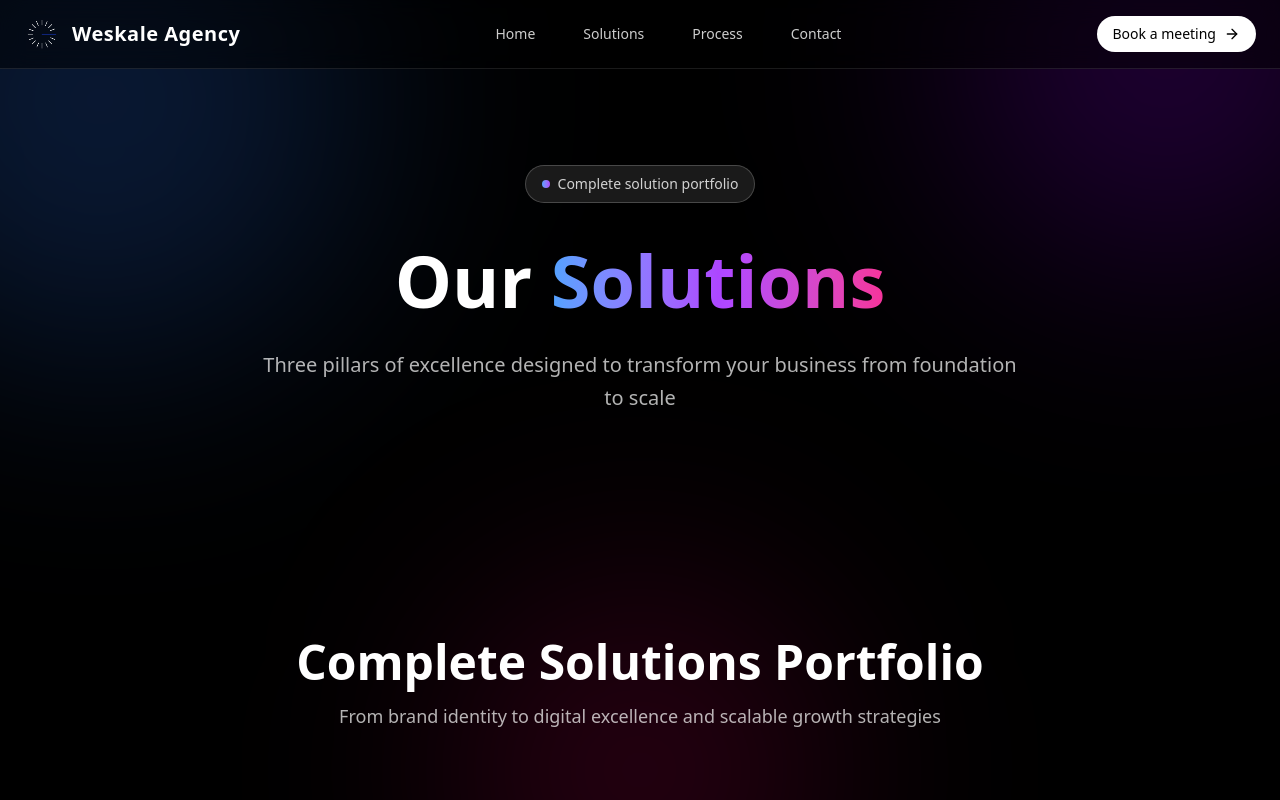
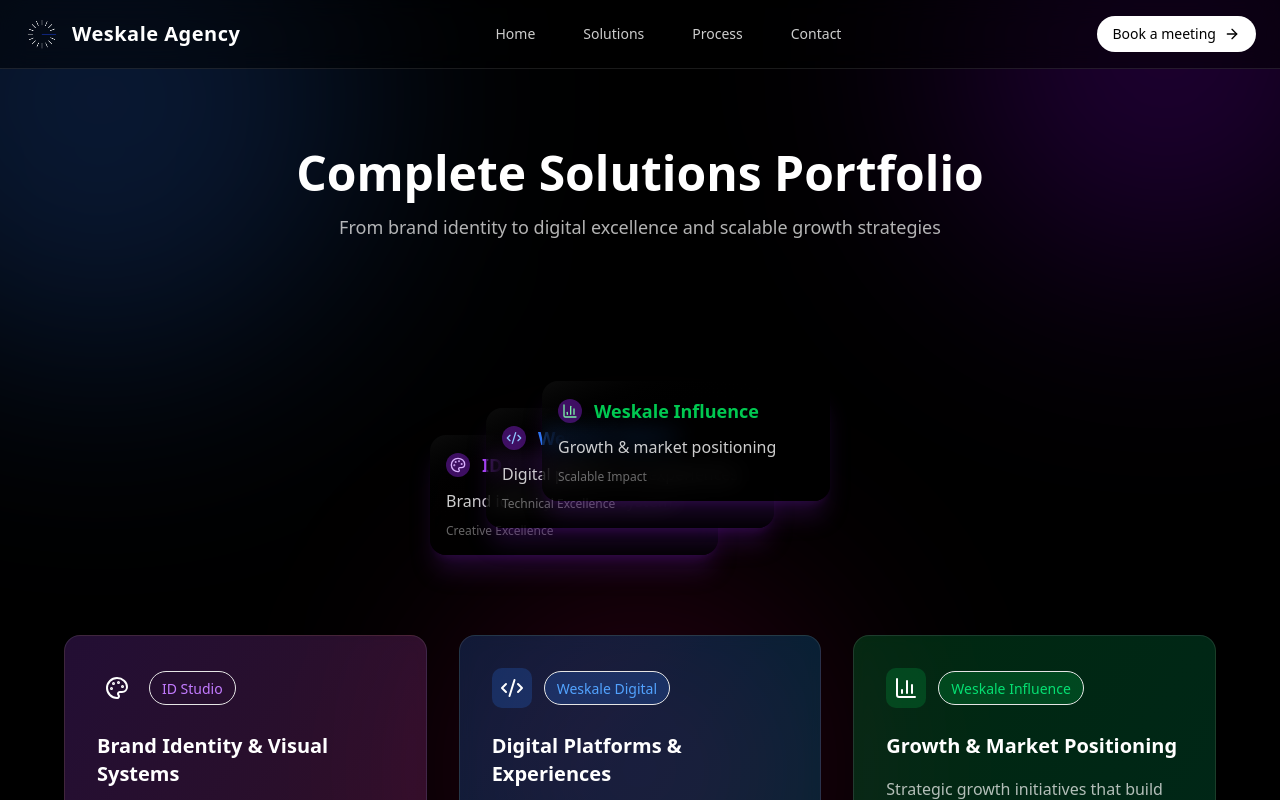
Before and after one commit to LeOuazz/Weskale, a Next.js app: page /solutions in a window 1280 px wide. Shown: the top 800 px of the page. Built offline with nearby package versions, Linux system fonts and the light colour scheme.

Commit message:
final push

```diff
--- a/src/app/solutions/page.tsx
+++ b/src/app/solutions/page.tsx
@@ -233,25 +233,6 @@ export default function SolutionsPage() {
                 </div>
             </header>
 
-            {/* Hero Section */}
-            <section className="relative py-24 px-6">
-                <div className="mx-auto max-w-6xl text-center">
-                    <motion.div {...fadeInView(0)}>
-                        <div className="inline-flex items-center gap-2 px-4 py-2 mb-8 rounded-full bg-white/10 backdrop-blur-md border border-white/20">
-                            <div className="w-2 h-2 rounded-full bg-gradient-to-r from-blue-400 to-purple-500 animate-pulse" />
-                            <span className="text-sm text-white/80">Complete solution portfolio</span>
-                        </div>
-
-                        <h1 className="text-4xl md:text-6xl lg:text-7xl font-bold leading-tight mb-6">
-                            Our <span className="text-transparent bg-clip-text bg-gradient-to-r from-blue-400 via-purple-500 to-pink-500">Solutions</span>
-                        </h1>
-                        <p className="text-xl text-white/70 max-w-3xl mx-auto mb-12 leading-relaxed">
-                            Three pillars of excellence designed to transform your business from foundation to scale
-                        </p>
-                    </motion.div>
-                </div>
-            </section>
-
             {/* Solutions Showcase */}
             <section id="solutions" className="relative py-20 px-6">
                 <div className="mx-auto max-w-6xl">
```
Also changed, not shown: src/app/preview/page.tsx (line endings or trailing spaces).
